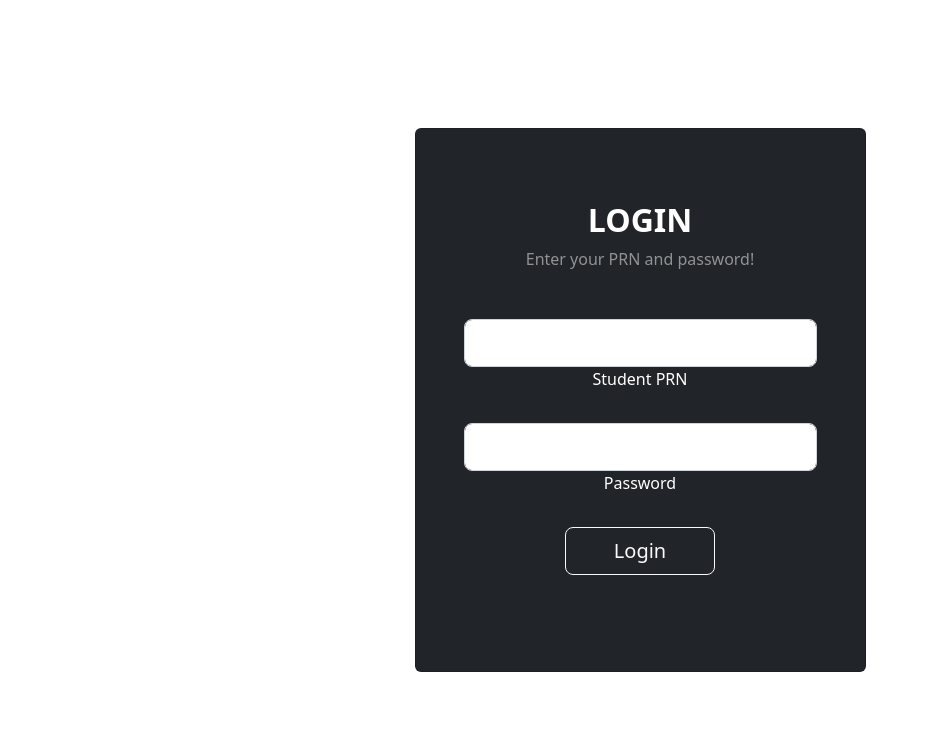
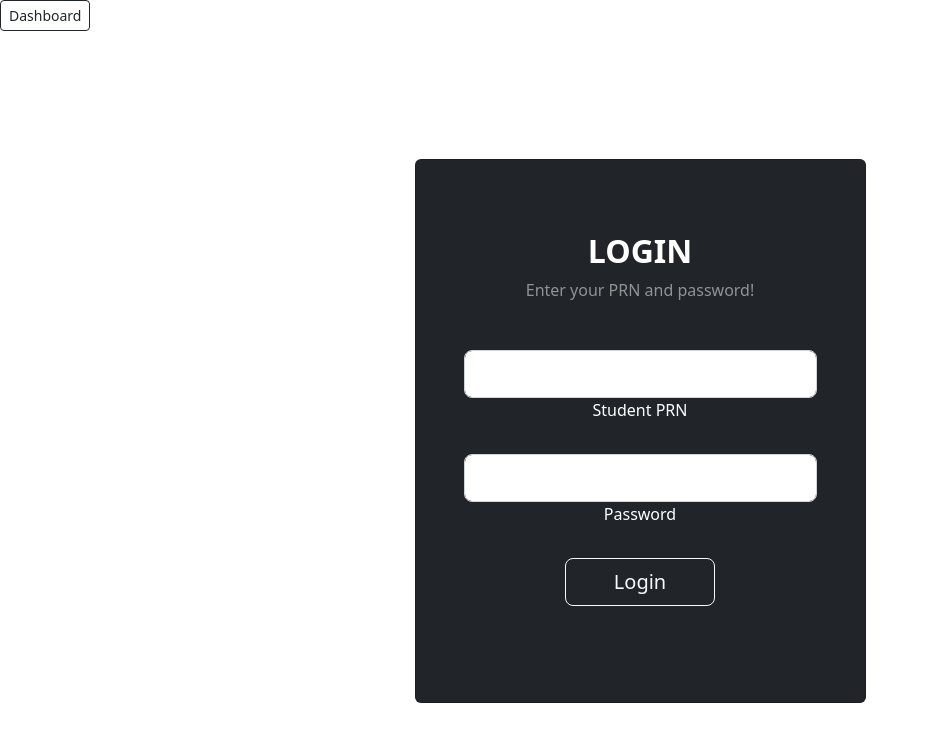
Before and after one commit to Shilbhushan-Khanderao/student-leave-app, a React (Create React App) app: page / in a window 1280 px wide. Shown: the top 742 px of the page, without its empty margins (0-929 px from the left). Built offline with nearby package versions, Linux system fonts and the light colour scheme.

Commit message:
few updates

```diff
--- a/src/components/Admin/ViewAllStudents.js
+++ b/src/components/Admin/ViewAllStudents.js
@@ -22,13 +22,14 @@ export const ViewAllStudents = () => {
                 <div className="card shadow-2-strong">
                   <div className="card-body">
                     <div className="table-responsive">
-                      <table className="table table-borderless mb-0">
+                      <table className="table table-borderless mb-0 ">
                         <thead>
                           <tr>
                             <th className="text-dark">Student PRN</th>
                             <th className="text-dark">Student Name</th>
                             <th className="text-dark">Mobile Number</th>
                             <th className="text-dark">Email Id</th>
+                            <th className="text-dark text-center">Actions</th>
                           </tr>
                         </thead>
                         <tbody>
--- a/src/components/Login.js
+++ b/src/components/Login.js
@@ -2,6 +2,14 @@ import React from "react";
 function Login() {
   return (
     <div>
+      <a
+        href="Dashboard"
+        class="btn btn-outline-dark btn-sm"
+        role="button"
+        aria-pressed="true"
+      >
+        Dashboard
+      </a>
       <section class="vh-100 gradient-custom">
         <div class="container py-5 h-100">
           <div class="row d-flex justify-content-center align-items-center h-100">
```
